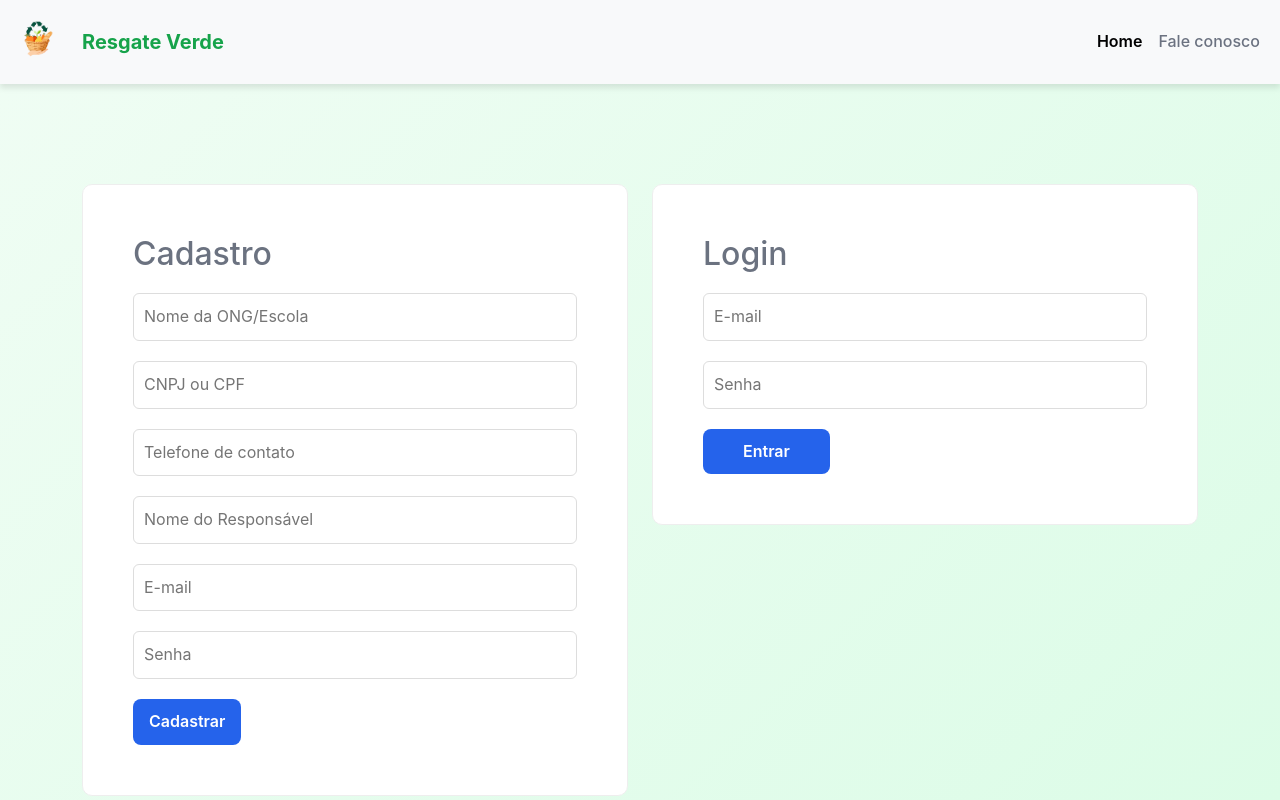
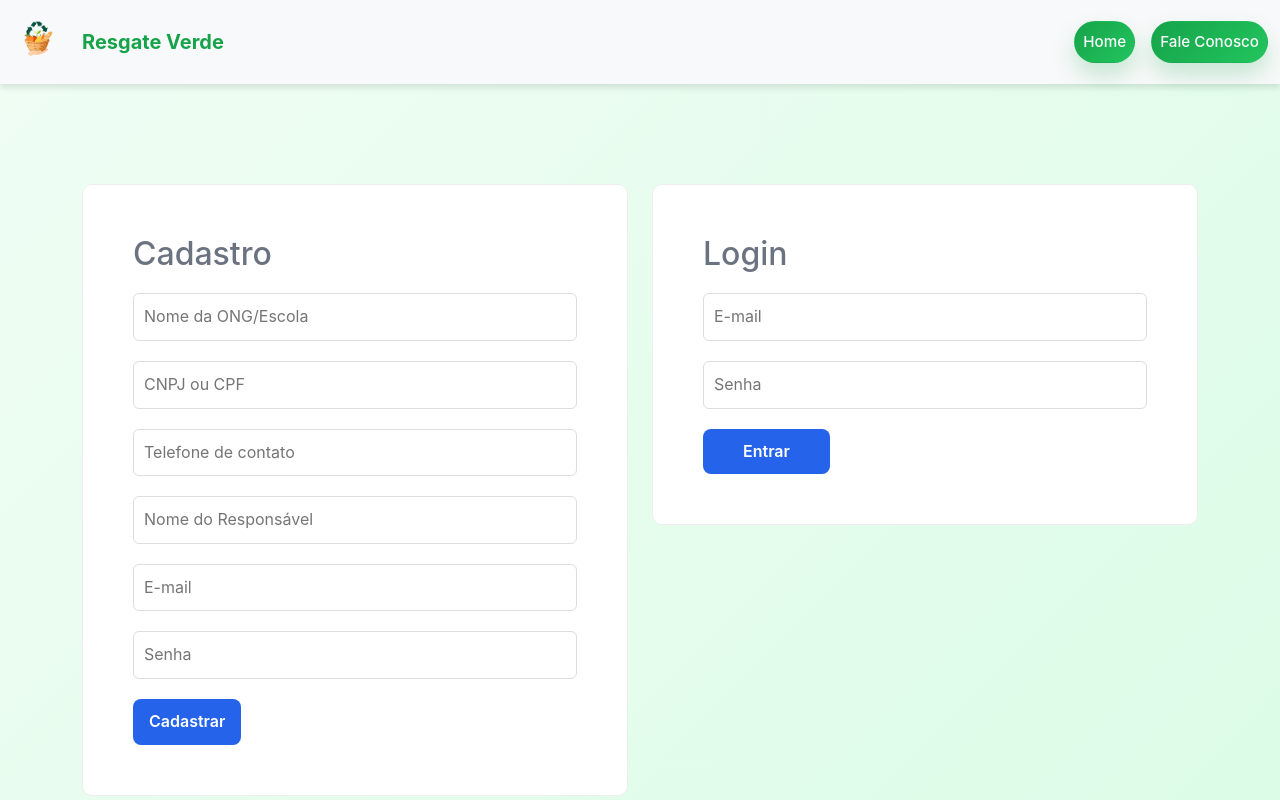
Before and after one commit to LuisFernando1625R/AgroTech, a React (Vite) app: page /cadastro-login in a window 1280 px wide. Built offline with nearby package versions, Linux system fonts and the light colour scheme; a web font is replaced by a local one.

Commit message:
Atualiza a estrutura de navegação nas páginas AuthPage e ContactPage, substituindo listas estáticas por componentes NavBarCollapse e NavItem para melhor modularidade e manutenção.

```diff
--- a/src/components/NavBarCollapse/NavBarCollapse.jsx
+++ b/src/components/NavBarCollapse/NavBarCollapse.jsx
@@ -1,7 +1,7 @@
 export default function NavBarCollapse({ children, id = "homeNav" }) {
   return (
     <div className="collapse navbar-collapse" id={id}>
-      <ul className="navbar-nav ms-auto text-center gap-3">{children}</ul>
+      <ul className="navbar-nav ms-auto flex-row justify-content-end gap-3">{children}</ul>
     </div>
   );
 }
--- a/src/pages/AuthPage.jsx
+++ b/src/pages/AuthPage.jsx
@@ -1,19 +1,21 @@
-import { useState } from 'react';
-import { Link, useNavigate } from 'react-router-dom';
-import '../../css/style.css';
+import { useState } from "react";
+import { Link, useNavigate } from "react-router-dom";
+import "../../css/style.css";
+import NavBarCollapse from "../components/NavBarCollapse/NavBarCollapse";
+import NavItem from "../components/NavItem/NavItem";
 
 const initialRegister = {
-  nome: '',
-  documento: '',
-  telefone: '',
-  responsavel: '',
-  email: '',
-  senha: '',
+  nome: "",
+  documento: "",
+  telefone: "",
+  responsavel: "",
+  email: "",
+  senha: "",
 };
 
 const initialLogin = {
-  email: '',
-  senha: '',
+  email: "",
+  senha: "",
 };
 
 export function AuthPage() {
@@ -35,21 +37,24 @@ export function AuthPage() {
     event.preventDefault();
 
     if (!loginForm.email || !loginForm.senha) {
-      alert('Você ainda não tem cadastro. Por favor, cadastre-se primeiro!');
+      alert("Você ainda não tem cadastro. Por favor, cadastre-se primeiro!");
       return;
     }
 
-    if (loginForm.email === registerForm.email && loginForm.senha === registerForm.senha) {
-      navigate('/gestao-estoque');
+    if (
+      loginForm.email === registerForm.email &&
+      loginForm.senha === registerForm.senha
+    ) {
+      navigate("/gestao-estoque");
       return;
     }
 
-    alert('Senha ou Email errado, por favor tente novamente!');
+    alert("Senha ou Email errado, por favor tente novamente!");
   }
 
   function handleRegisterSubmit(event) {
     event.preventDefault();
-    alert('Cadastro preenchido com sucesso. Agora faça o login.');
+    alert("Cadastro preenchido com sucesso. Agora faça o login.");
   }
 
   return (
@@ -70,29 +75,15 @@ export function AuthPage() {
               className="navbar-toggler"
               type="button"
               data-bs-toggle="collapse"
-              data-bs-target="#authNavbar"
-              aria-controls="authNavbar"
-              aria-expanded="false"
-              aria-label="Toggle navigation"
+              data-bs-target="#homeNav"
             >
               <span className="navbar-toggler-icon"></span>
             </button>
 
-            <div className="collapse navbar-collapse" id="authNavbar">
-              <ul className="navbar-nav ms-auto">
-                <li className="nav-item">
-                  <Link className="nav-link active" to="/">
-                    Home
-                  </Link>
-                </li>
-
-                <li className="nav-item">
-                  <Link className="nav-link" to="/fale-conosco">
-                    Fale conosco
-                  </Link>
-                </li>
-              </ul>
-            </div>
+            <NavBarCollapse>
+              <NavItem link="/"> Home </NavItem>
+              <NavItem link="/fale-conosco"> Fale Conosco </NavItem>
+            </NavBarCollapse>
           </div>
         </nav>
       </header>
--- a/src/pages/ContactPage.jsx
+++ b/src/pages/ContactPage.jsx
@@ -62,6 +62,7 @@ export function ContactPage() {
                 width="50"
                 height="50"
               />
+              Resgate Verde
             </Link>
             <button
               className="navbar-toggler"
@@ -72,9 +73,9 @@ export function ContactPage() {
               <span className="navbar-toggler-icon"></span>
             </button>
 
-            <NavBarCollapse id="inventoryNavbar">
-              <NavItem link="/">Home</NavItem>
-              <NavItem link="/fale-conosco">Fale Conosco</NavItem>
+            <NavBarCollapse>
+              <NavItem link="/"> Home </NavItem>
+              <NavItem link="/cadastro-login"> Participe </NavItem>
             </NavBarCollapse>
           </div>
         </nav>
```
